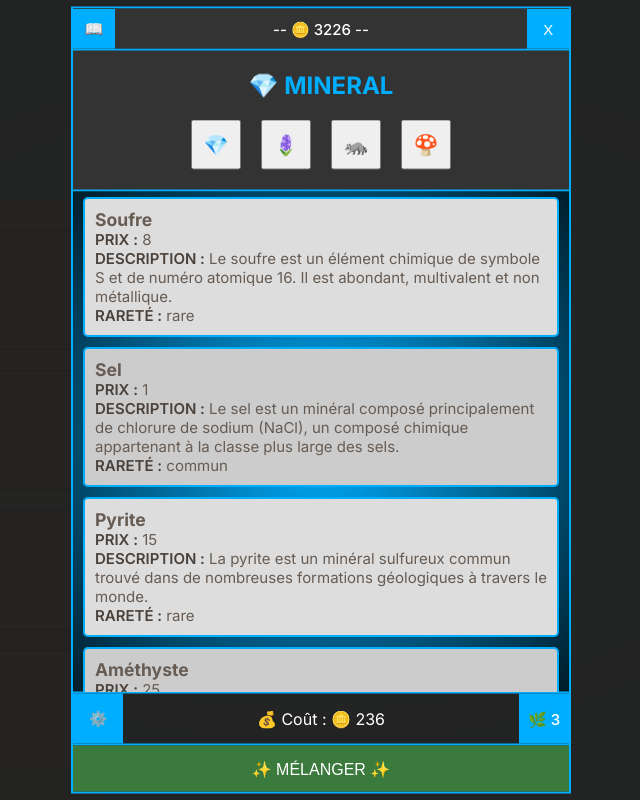
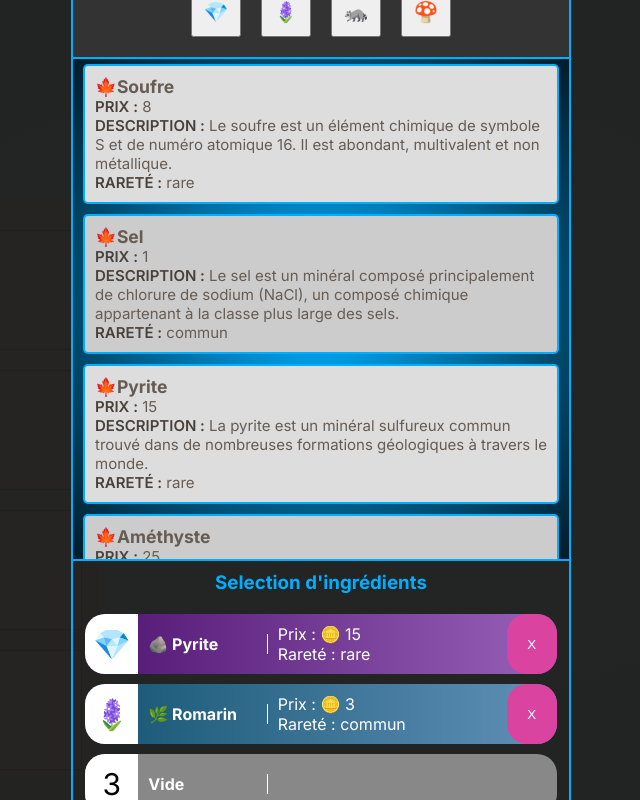
Before and after one commit to Guiomino/apprenti-alchimiste, a Next.js app: page /gamingPage in a window 1280 px wide. Both pictures are taken after a click on the button "Minéral". Shown: the whole page, without its empty margins (319-959 px from the left). Built offline with nearby package versions, Linux system fonts and the light colour scheme.

Commit message:
feat(modal ingredients): add new table of selection

```diff
--- a/src/components/modalIngredients/modalIngredients.module.scss
+++ b/src/components/modalIngredients/modalIngredients.module.scss
@@ -94,7 +94,7 @@
 
     // MIDDLE MODAL WINDOW
     .modalMiddle {
-      height: 500px;
+      height: 500px; // Hauteur en dur pour la liste
       overflow: auto;
       background: radial-gradient(#00aeff, #001c29);
 
@@ -130,37 +130,98 @@
 
     // BOTTOM MODAL WINDOWS
     .modalBottom {
-      height: 100px;
       border-top: 2px solid #00aeff;
 
-      .settingsAndCostAndNumberOfIngreients {
-        width: 100%;
+      .selectionCardsContainer {
+        width: 95%;
         display: flex;
+        flex-direction: column;
         justify-content: space-between;
         align-items: center;
-        border-bottom: 2px solid #00aeff;
+        gap: 10px;
 
+        h3 {
+          margin: 10px;
+          color: #00aeff;
+        }
+
+        .selectionCard1 {
+          background: linear-gradient(to right, #501572, #9861b8);
+        }
+
+        .selectionCard2 {
+          background: linear-gradient(to right, #155572, #6191b8);
+        }
+
+        .selectionCard3 {
+          background: #888;
+        }
+
+        .selectionCard {
+          position: relative;
+          width: 100%;
+          height: 60px; // MODIFIER VALUE testing
+          display: flex;
+          justify-content: start;
+          align-items: center;
+          border-radius: 20px;
+          color: white;
+
+          .selectionCardCategory {
+            height: 100%;
+            width: 60px;
+            font-size: 30px;
+            display: flex;
+            align-items: center;
+            justify-content: center;
+            background-color: white;
+            color: black;
+            border-radius: 20px 0px 0px 20px;
+          }
+
+          .selectionCardDetails {
+            width: 100%;
+            display: flex;
+            align-items: center;
+            padding: 10px;
+            gap: 10px;
+
+            h4 {
+              width: 30%;
+              border-right: 1px solid white;
+            }
+
+            .selectionCardDetailsPriceAndRarety {
+              display: flex;
+              flex-direction: column;
+            }
+          }
+
+          .closeSelectionButton {
+            position: absolute;
+            top: 0;
+            right: 0;
+            border-radius: 20px;
+            width: 50px;
+            height: 100%;
+            border: none;
+            background-color: #da43a0;
+            color: white;
+            cursor: pointer;
+            transition: 0.2s;
+
+            &:hover {
+              background-color: #b92f84;
+            }
+          }
+        }
         .cost {
-          color: #fff;
-        }
-        .settings,
-        .numberOfIngredients {
+          width: 100%;
+          height: 50px;
+          color: white;
           display: flex;
           align-items: center;
           justify-content: center;
-          width: 50px;
-          height: 50px;
-          color: white;
-          font-size: 15px;
-          font-weight: 500;
-          background-color: #00aeff;
-          border: none;
-          cursor: pointer;
-          transition: 0.3s;
-
-          &:hover {
-            background-color: #65c6f3;
-          }
         }
       }
       .addButton {
--- a/src/components/modalIngredients/modalIngredients.tsx
+++ b/src/components/modalIngredients/modalIngredients.tsx
@@ -31,8 +31,8 @@ const ModalIngredients: React.FC<ModalIngredientsProps> = ({ closeIngredientsMod
         return null; // Retourner null ou tout autre élément indiquant une erreur
     }
 
+    const { ingredients, addIngredient } = useIngredient();
     const ingredientsData: IngredientsData = dataIngredients.ingredients;
-    const { ingredients, addIngredient } = useIngredient();
 
     return (
         <div className={styles.modalOverlay}>
@@ -51,10 +51,13 @@ const ModalIngredients: React.FC<ModalIngredientsProps> = ({ closeIngredientsMod
                         <button className={styles.mushroom} onClick={() => setIngredientType('mushroom')}>🍄</button>
                     </div>
                 </div>
+
+
+
                 <div className={styles.modalMiddle}>
                     {Object.keys(ingredientsData[ingredientType]).map((ingredientName, index) => (
                         <div key={index} className={styles.ingredientCard} onClick={() => addIngredient(new Ingredient(ingredientName, ingredientsData[ingredientType][ingredientName].price, 1))}>
-                            <h3>{ingredientName}</h3>
+                            <h3><span>🍁</span>{ingredientName}</h3>
                             <p><span>Prix :</span> {ingredientsData[ingredientType][ingredientName].price}</p>
                             <p><span>Description :</span> {ingredientsData[ingredientType][ingredientName].description}</p>
                             <p><span>Rareté :</span> {ingredientsData[ingredientType][ingredientName].rarity}</p>
@@ -62,11 +65,46 @@ const ModalIngredients: React.FC<ModalIngredientsProps> = ({ closeIngredientsMod
                     ))}
                     <div className={styles.scrollList}></div>
                 </div>
+
+
+
                 <div className={styles.modalBottom}>
-                    <div className={styles.settingsAndCostAndNumberOfIngreients}>
-                        <button className={styles.settings}>⚙️</button>
-                        <div className={styles.cost}>💰 Coût : 🪙 236 </div>
-                        <div className={styles.numberOfIngredients}>🌿 3</div>
+                    <div className={styles.selectionCardsContainer}>
+                        <h3>{"Selection d'ingrédients"}</h3>
+
+                        <div className={`${styles.selectionCard} ${styles.selectionCard1}`}>
+                            <div className={styles.selectionCardCategory}>💎</div>
+                            <div className={styles.selectionCardDetails}>
+                                <h4>🪨 Pyrite</h4>
+                                <div className={styles.selectionCardDetailsPriceAndRarety}>
+                                    <div className={styles.price}>Prix : 🪙 15 </div>
+                                    <div className={styles.rerety}>Rareté : rare</div>
+                                </div>
+                                <button className={styles.closeSelectionButton}>X</button>
+                            </div>
+                        </div>
+                        <div className={`${styles.selectionCard} ${styles.selectionCard2}`}>
+                            <div className={styles.selectionCardCategory}>🪻</div>
+                            <div className={styles.selectionCardDetails}>
+                                <h4>🌿 Romarin</h4>
+                                <div className={styles.selectionCardDetailsPriceAndRarety}>
+                                    <div className={styles.price}>Prix : 🪙 3 </div>
+                                    <div className={styles.rerety}>Rareté : commun</div>
+                                </div>
+                                <button className={styles.closeSelectionButton}>X</button>
+                            </div>
+                        </div>
+                        <div className={`${styles.selectionCard} ${styles.selectionCard3}`}>
+                            <div className={styles.selectionCardCategory}>3</div>
+                            <div className={styles.selectionCardDetails}>
+                                <h4>Vide</h4>
+                                <div className={styles.selectionCardDetailsPriceAndRarety}>
+                                    <div className={styles.price}></div>
+                                    <div className={styles.rerety}></div>
+                                </div>
+                            </div>
+                        </div>
+                        <div className={styles.cost}>💰 Coût total : 🪙 18 </div>
                     </div>
                     <button className={styles.addButton}>✨ Mélanger ✨</button>
                 </div>
```
Also changed, not shown: 1 other file (tests, documents, lock files or other folders).
